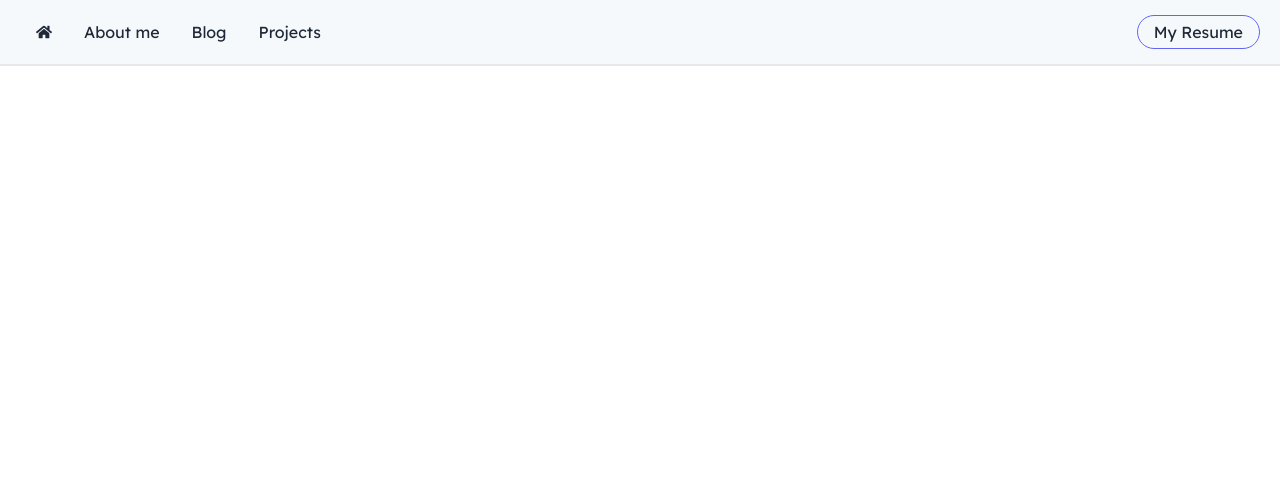
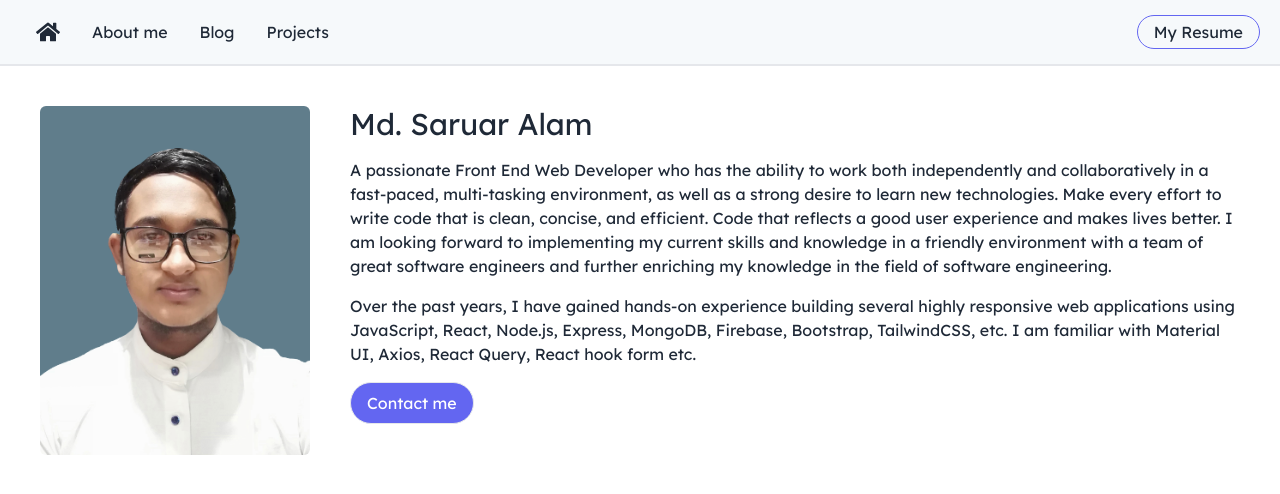
Before and after one commit to saruaralam-swd/saruar-portfolio, a React (Create React App) app: page /aboutMe in a window 1280 px wide. Shown: the top 494 px of the page. Built offline with nearby package versions, Linux system fonts and the light colour scheme.

Commit message:
navbar icon and about me section add

```diff
--- a/src/Pages/AboutMe/AboutMe.js
+++ b/src/Pages/AboutMe/AboutMe.js
@@ -1,11 +1,19 @@
 import React from 'react';
-import img from '../../assets/contact2.svg'
+import myImg from '../../assets/aboutMe.png';
 
 const AboutMe = () => {
   return (
-    <div>
-      {/* <img src={img} alt="" /> */}
+    <div className='grid md:grid-cols-12 gap-10 px-10'>
+      <div className='col-span-12 lg:col-span-3 mt-10 mx-auto lg:mx-0'>
+        <img src={myImg} className='rounded-md' alt="MyImage" />
+      </div>
 
+      <div className='col-span-12 lg:col-span-9 mt-0 mb-4 md:mt-10 md:mb-0  space-y-4'>
+        <h2 className='text-3xl'>Md. Saruar Alam</h2>
+        <p>A passionate Front End Web Developer who has the ability to work both independently and collaboratively in a fast-paced, multi-tasking environment, as well as a strong desire to learn new technologies. Make every effort to write code that is clean, concise, and efficient. Code that reflects a good user experience and makes lives better. I am looking forward to implementing my current skills and knowledge in a friendly environment with a team of great software engineers and further enriching my knowledge in the field of software engineering.</p>
+        <p>Over the past years, I have gained hands-on experience building several highly responsive web applications using JavaScript, React, Node.js, Express, MongoDB, Firebase, Bootstrap, TailwindCSS, etc. I am familiar with Material UI, Axios, React Query, React hook form etc.</p>
+        <a href='https://form.jotform.com/223434222605042' className='block' rel="noreferrer"><button className='border px-4 py-2 rounded-full bg-indigo-500 text-white hover:bg-white hover:border-indigo-500 hover:text-black duration-500'>Contact me</button></a>
+      </div>
     </div>
   );
 };
--- a/src/Pages/Home/Banner/Banner.js
+++ b/src/Pages/Home/Banner/Banner.js
@@ -24,7 +24,7 @@ const Banner = () => {
         <a href="https://web.facebook.com/saruaralam2001" target="_blank" className='inline-block bg-white text-black text-[#3b5998] rounded-full' rel="noreferrer"><BsFacebook className='h-7 w-7' /></a>
         <a href="https://github.com/saruaralam-swd" target="_blank" className='inline-block bg-white text-black  rounded-full mx-4' rel="noreferrer"><BsGithub className='h-7 w-7' /></a>
         <a href="https://www.linkedin.com/in/saruaralam/" target="_blank" className='inline-block bg-white text-black text-[#0072b1] rounded-full' rel="noreferrer"><BsLinkedin className='h-7 w-7 rounded-full' /></a>
-        <a href='https://form.jotform.com/223434222605042' className='block'><button className='border px-4 py-2 rounded-full bg-indigo-500 text-white hover:bg-white hover:border-indigo-500 hover:text-black duration-500'>Contact me</button></a>
+        <a href='https://form.jotform.com/223434222605042' target="_blank"  className='block' rel="noreferrer"><button className='border px-4 py-2 rounded-full bg-indigo-500 text-white hover:bg-white hover:border-indigo-500 hover:text-black duration-500'>Contact me</button></a>
       </div>
 
       <div className='w-1/2 mx-auto mt-10'>
--- a/src/Pages/Shared/Header/Header.js
+++ b/src/Pages/Shared/Header/Header.js
@@ -5,7 +5,7 @@ import { FaHome } from "react-icons/fa";
 const Header = () => {
 
   const menuitem = <>
-    <li><Link to='/'><FaHome /></Link></li>
+    <li><Link to='/'><FaHome className='md:w-6 md:h-6'/> <span className='lg:hidden'>Home</span> </Link></li>
     <li><Link to='/aboutMe'>About me</Link></li>
     <li><Link to='/blog'>Blog</Link></li>
     <li><Link to='/projects'>Projects</Link></li>
@@ -14,15 +14,18 @@ const Header = () => {
   return (
     <div className="navbar bg-slate-100/60 backdrop-blur border-b-2 sticky top-0 px-5">
       <div className="navbar-start">
+        {/* mobile */}
         <div className="dropdown">
           <label tabIndex={0} className="btn btn-ghost lg:hidden">
-            <svg xmlns="http://www.w3.org/2000/svg" className="h-5 w-5" fill="none" viewBox="0 0 24 24" stroke="currentColor"><path strokeLinecap="round" strokeLinejoin="round" strokeWidth="2" d="M4 6h16M4 12h8m-8 6h16" /></svg>
+            <svg className="swap-off fill-current" xmlns="http://www.w3.org/2000/svg" width="32" height="32" viewBox="0 0 512 512"><path d="M64,384H448V341.33H64Zm0-106.67H448V234.67H64ZM64,128v42.67H448V128Z" /></svg>
           </label>
+
           <ul tabIndex={0} className="menu menu-compact dropdown-content mt-3 p-2 shadow bg-base-100 rounded-box w-52">
             {menuitem}
           </ul>
         </div>
 
+        {/* Desktop */}
         <div className='lg:flex hidden'>
           <ul className="menu menu-horizontal">
             {menuitem}
```
Also changed, not shown: src/assets/aboutMe.png (added).
